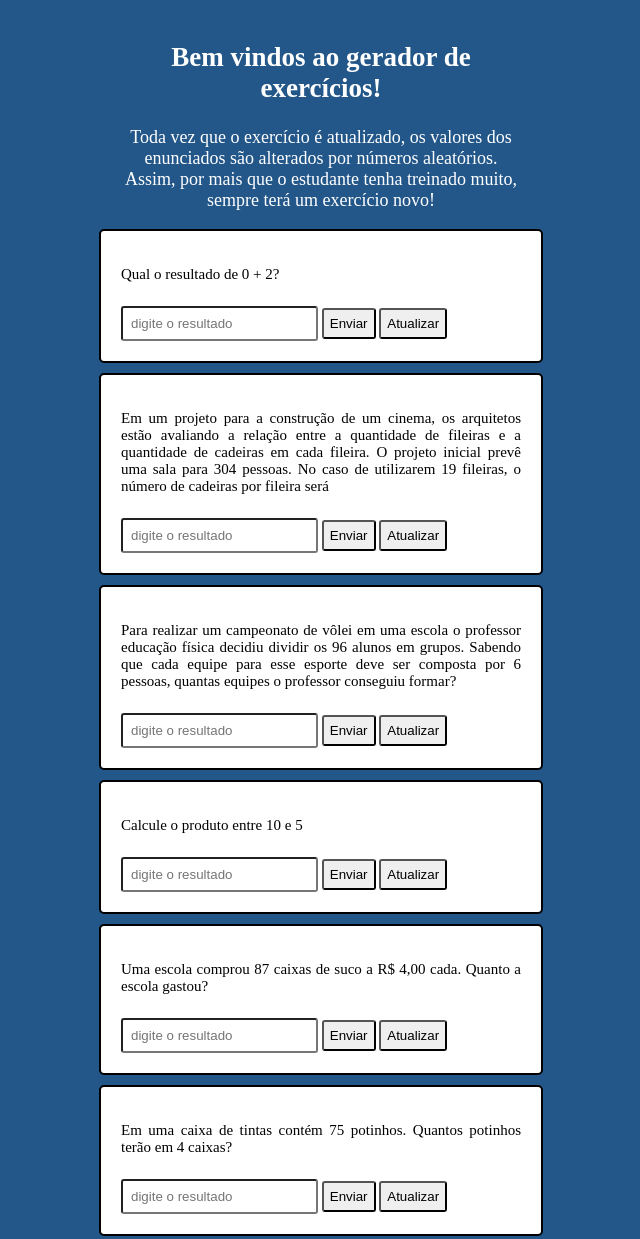
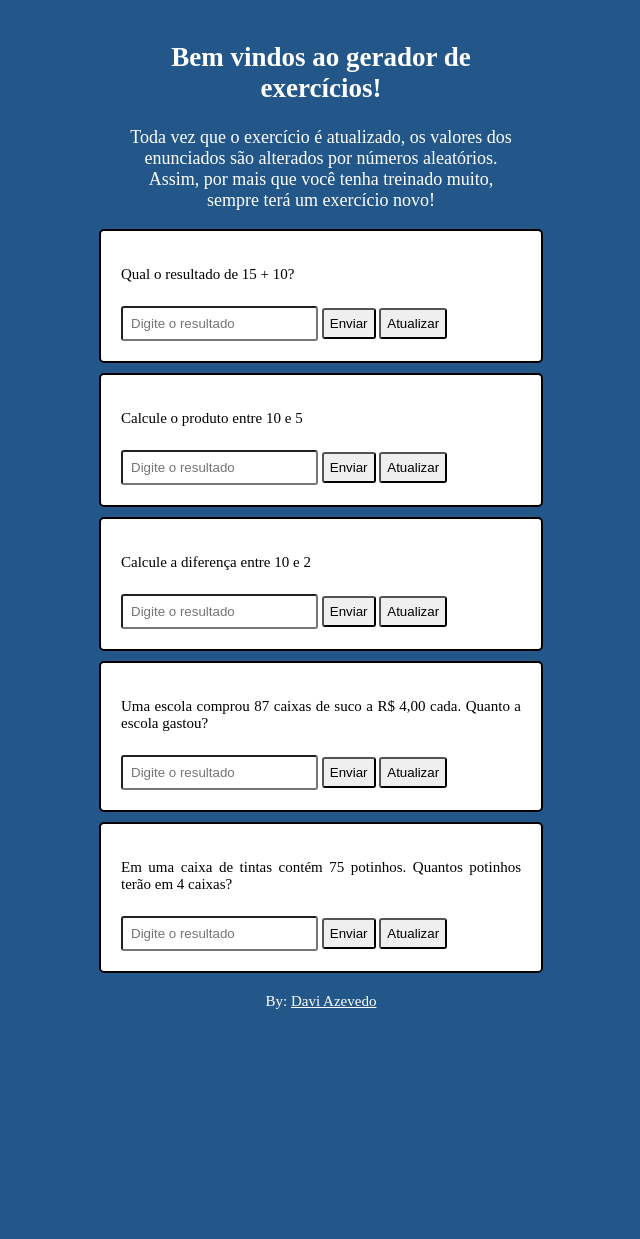
Before and after one commit to daviazev/gerador-de-exercicios, a plain HTML site: page index.html in a window 1280 px wide. Shown: the top 1239 px of the page, without its empty margins (319-959 px from the left). After the commit the page ends 1030 px from the top, so only its background shows below. Drawn offline with Linux system fonts and the light colour scheme.

Commit message:
Update index.html

```diff
--- a/index.html
+++ b/index.html
@@ -1,104 +1,117 @@
 <!DOCTYPE html>
 <html lang="pt_br">
   <head>
-    <meta charset="UTF-8">
-    <meta http-equiv="X-UA-Compatible" content="IE=edge">
-    <meta name="viewport" content="width=device-width, initial-scale=1.0">
-    <link rel="stylesheet" href="style.css">
+    <meta charset="UTF-8" />
+    <meta http-equiv="X-UA-Compatible" content="IE=edge" />
+    <meta name="viewport" content="width=device-width, initial-scale=1.0" />
+    <link rel="stylesheet" href="style.css" />
+    <link rel="preconnect" href="https://fonts.googleapis.com" />
+    <link rel="preconnect" href="https://fonts.gstatic.com" crossorigin />
+    <link
+      href="https://fonts.googleapis.com/css2?family=Varela+Round&display=swap"
+      rel="stylesheet"
+    />
+    <link rel="preconnect" href="https://fonts.googleapis.com" />
+    <link rel="preconnect" href="https://fonts.gstatic.com" crossorigin />
+    <link
+      href="https://fonts.googleapis.com/css2?family=Open+Sans:wght@300&family=Varela+Round&display=swap"
+      rel="stylesheet"
+    />
     <title>Gerador de Exercícios</title>
   </head>
   <body>
-
-<div id="teste">
-
-    <h2>Bem vindos ao gerador de exercícios!</h2>
-    <!-- <p>Sendo o estudo da matemática uma dificuldade de muitos estudantes brasileiros,
-        criei o gerador de exercícios.
+    <section id="teste">
+      <h1>Bem vindos ao gerador de exercícios!</h1>
+      <p>
+        Toda vez que o exercício é atualizado, os valores dos enunciados são
+        alterados por números aleatórios. Assim, por mais que você tenha
+        treinado muito, sempre terá um exercício novo!
       </p>
-    <h2>Como funciona:</h2> -->
-    <p>Toda vez que o exercício é atualizado, os valores dos enunciados
-        são alterados por números aleatórios. Assim, por mais que o
-        estudante tenha treinado muito, sempre terá um exercício novo!
+    </section>
+    <main>
+      <div class="enunciados" data-operation="soma">
+        <p>
+          Qual o resultado de <span class="num1">15</span> +
+          <span class="num2">10</span>?
         </p>
-
-</div>
-
-    <div class="enunciados" data-operation="soma">
-        <p id="enunciado1"> Qual o resultado de <span class="num1">0</span> + <span class="num2">2</span>?</p>
-        <input onclick="changeBackColor(this)" class="resposta" type="number" placeholder="digite o resultado">
-        <button class="enviar" onclick="enviou(this)">Enviar</button>
-        <button class="atualizar" onclick="atualizaNum(this)">Atualizar</button>
-    </div>
-
-
-
-    <div class="enunciados" data-operation="divisao">
-        <p>Em um projeto para a construção de um cinema,
-            os arquitetos estão avaliando a relação entre
-            a quantidade de fileiras e a quantidade de cadeiras
-            em cada fileira. O projeto inicial prevê uma sala
-            para <span class="num1">304</span> pessoas. No caso de utilizarem <span class="num2">19</span> fileiras,
-            o número de cadeiras por fileira será</p>
-
-            <input onclick="changeBackColor(this)" class="resposta" type="number" placeholder="digite o resultado">
-            <button class="enviar" onclick="enviou(this)">Enviar</button>
-            <button class="atualizar" onclick="atualizaNum(this)">Atualizar</button>
-    </div>
-
-
-    <div class="enunciados" data-operation="divisao">
-        <p>Para realizar um campeonato de vôlei em uma escola o professor
-             educação física decidiu dividir os <span class="num1">96</span> alunos em grupos.
-             Sabendo que cada equipe para esse esporte deve ser composta
-             por <span class="num2">6</span> pessoas, quantas equipes
-             o professor conseguiu formar?</p>
-             <input onclick="changeBackColor(this)" class="resposta" type="number" placeholder="digite o resultado">
+        <input
+          onclick="changeBackColor(this)"
+          class="resposta"
+          type="number"
+          placeholder="Digite o resultado"
+        />
         <button class="enviar" onclick="enviou(this)">Enviar</button>
         <button class="atualizar" onclick="atualizaNum(this)">Atualizar</button>
       </div>
 
       <div class="enunciados" data-operation="multiplicacao">
-        <p>Calcule o produto entre <span class="num1">10</span> e <span class="num2">5</span></p>
-        <input onclick="changeBackColor(this)" class="resposta" type="number" placeholder="digite o resultado">
+        <p>
+          Calcule o produto entre <span class="num1">10</span> e
+          <span class="num2">5</span>
+        </p>
+        <input
+          onclick="changeBackColor(this)"
+          class="resposta"
+          type="number"
+          placeholder="Digite o resultado"
+        />
+        <button class="enviar" onclick="enviou(this)">Enviar</button>
+        <button class="atualizar" onclick="atualizaNum(this)">Atualizar</button>
+      </div>
+
+      <div class="enunciados" data-operation="subtracao">
+        <p>
+          Calcule a diferença entre <span class="num1">10</span> e
+          <span class="num2">2</span>
+        </p>
+        <input
+          onclick="changeBackColor(this)"
+          class="resposta"
+          type="number"
+          placeholder="Digite o resultado"
+        />
         <button class="enviar" onclick="enviou(this)">Enviar</button>
         <button class="atualizar" onclick="atualizaNum(this)">Atualizar</button>
       </div>
 
       <div class="enunciados" data-operation="multiplicacao">
-        <p>Uma escola comprou <span class="num1">87</span> caixas de suco a R$ <span class="num2">4</span>,00 cada. Quanto a escola gastou?</p>
-        <input onclick="changeBackColor(this)" class="resposta" type="number" placeholder="digite o resultado">
+        <p>
+          Uma escola comprou <span class="num1">87</span> caixas de suco a R$
+          <span class="num2">4</span>,00 cada. Quanto a escola gastou?
+        </p>
+        <input
+          onclick="changeBackColor(this)"
+          class="resposta"
+          type="number"
+          placeholder="Digite o resultado"
+        />
         <button class="enviar" onclick="enviou(this)">Enviar</button>
         <button class="atualizar" onclick="atualizaNum(this)">Atualizar</button>
       </div>
 
       <div class="enunciados" data-operation="multiplicacao">
-        <p>Em uma caixa de tintas contém <span class="num1">75</span> potinhos. Quantos potinhos terão em <span class="num2">4</span> caixas?</p>
-        <input onclick="changeBackColor(this)" class="resposta" type="number" placeholder="digite o resultado">
+        <p>
+          Em uma caixa de tintas contém <span class="num1">75</span> potinhos.
+          Quantos potinhos terão em <span class="num2">4</span> caixas?
+        </p>
+        <input
+          onclick="changeBackColor(this)"
+          class="resposta"
+          type="number"
+          placeholder="Digite o resultado"
+        />
         <button class="enviar" onclick="enviou(this)">Enviar</button>
         <button class="atualizar" onclick="atualizaNum(this)">Atualizar</button>
       </div>
-
-    <!-- <div class="enunciados" data-operation="subtracao">
-        <p>Davi comprou um jogo por R$ <span class="num1">150</span>,00 reais. Na semana seguinte,
-            a loja que ele comprou estava vendendo o mesmo jogo por R$ <span class="num2">65</span>,00
-            mais barato. Se Davi não fosse ansioso e tivesse esperado por mais uma semana,
-            por quanto teria comprado? </p>
-        <input class="resposta" type="number" placeholder="digite o resultado">
-        <button  onclick="enviou(this)">ENVIAR</button>
-    </div> -->
-
-    <div class="enunciados" data-operation="subtracao">
-        <p>Calcule a diferença entre <span class="num1">10</span> e <span class="num2">2</span></p>
-        <input onclick="changeBackColor(this)" class="resposta" type="number" placeholder="digite o resultado">
-        <button class="enviar" onclick="enviou(this)">Enviar</button>
-        <button class="atualizar" onclick="atualizaNum(this)">Atualizar</button>
-    </div>
-
+    </main>
     <footer>
-        By: <a href="https://www.linkedin.com/in/davi-azevedo-a62267206/" target="_blank">Davi Azevedo</a>
+      By:
+      <a
+        href="https://www.linkedin.com/in/davi-azevedo-a62267206/"
+        target="_blank"
+        >Davi Azevedo</a
+      >
     </footer>
-
-
     <script src="script.js"></script>
   </body>
 </html>
```
Lines whose indentation alone changed are shown as unchanged.
